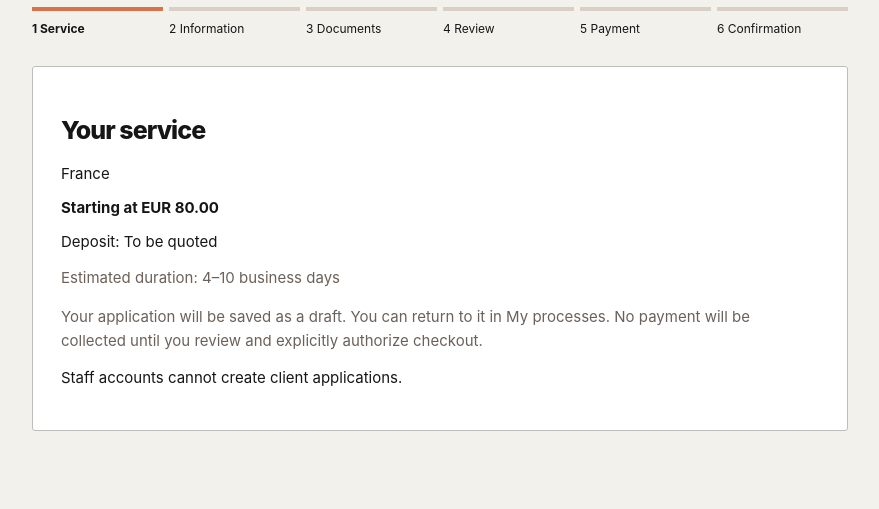
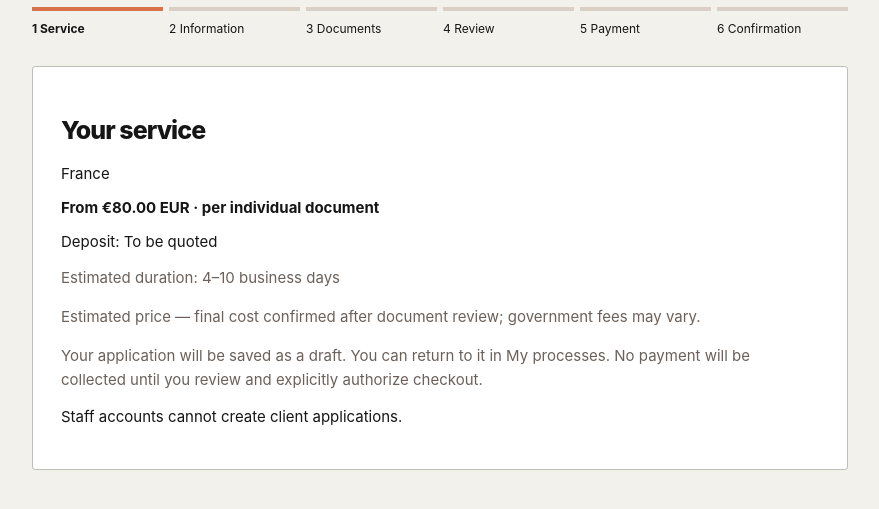
Before and after one commit to gfswardenclyffe/software_engineeringfall2026, a Django app: page /services/18/intake/ in a window 1280 px wide. Shown: the part 250-759 px from the top of the page, without its empty margins (200-1079 px from the left). Run offline with Django 5.2, Linux system fonts and the light colour scheme; the visitor is signed in with stand-in values (Sample User, id 1); data comes from the database, SQL or seed files in the repository.

Commit message:
Explain provisional prices and no-charge safeguards at service_intake.html intake/review

```diff
--- a/portal/templates/portal/service_intake.html
+++ b/portal/templates/portal/service_intake.html
@@ -16,9 +16,10 @@ button{background:var(--orange);border:0;border-radius:25px;padding:14px 25px;fo
 <div class="progress"><span>1 Service</span><span>2 Information</span><span>3 Documents</span><span>4 Review</span><span>5 Payment</span><span>6 Confirmation</span></div>
 <section class="panel"><h2>{% if locale == 'es' %}Tu servicio{% elif locale == 'fr' %}Votre service{% else %}Your service{% endif %}</h2>
 <p>{{ offering.municipality|default:offering.region|default:offering.country }}</p>
-<p><strong>{% if offering.price_type == 'quote' %}Quote required{% elif offering.price_type == 'starting' %}Starting at {{ offering.currency }} {{ offering.price }}{% else %}{{ offering.currency }} {{ offering.price }}{% endif %}</strong></p>
+<p><strong>{% if offering.price_type == 'quote' %}Quote required{% elif offering.price_type == 'starting' %}{% if locale == 'es' %}Desde{% elif locale == 'fr' %}À partir de{% else %}From{% endif %} {% if offering.currency == 'EUR' %}€{% else %}${% endif %}{{ offering.price }} {{ offering.currency }}{% if offering.price_unit %} · {{ offering.price_unit }}{% endif %}{% else %}{{ offering.currency }} {{ offering.price }}{% endif %}</strong></p>
 {% if offering.price_type == 'starting' %}<p>Deposit: {% if offering.deposit_amount %}{{ offering.currency }} {{ offering.deposit_amount }}{% else %}To be quoted{% endif %}</p>{% endif %}
 <p class="muted">Estimated duration: {% if offering.estimated_min_business_days != None and offering.estimated_max_business_days != None %}{{ offering.estimated_min_business_days }}–{{ offering.estimated_max_business_days }} business days{% else %}To be confirmed{% endif %}</p>
+{% if offering.is_temporary_price %}<p class="muted">{% if locale == 'es' %}Precio estimado — costo final confirmado tras revisar documentos; los derechos oficiales pueden variar.{% elif locale == 'fr' %}Prix estimé — coût final confirmé après examen des documents ; les frais officiels peuvent varier.{% else %}{{ offering.estimated_price_note }}{% endif %}</p>{% endif %}
 <p class="muted">Your application will be saved as a draft. You can return to it in My processes. No payment will be collected until you review and explicitly authorize checkout.</p>
 {% if user.is_staff %}<p>Staff accounts cannot create client applications.</p>{% else %}
 <form method="post" action="{% url 'application_start' offering.pk %}">{% csrf_token %}<button type="submit">Start service →</button></form>{% endif %}
```
